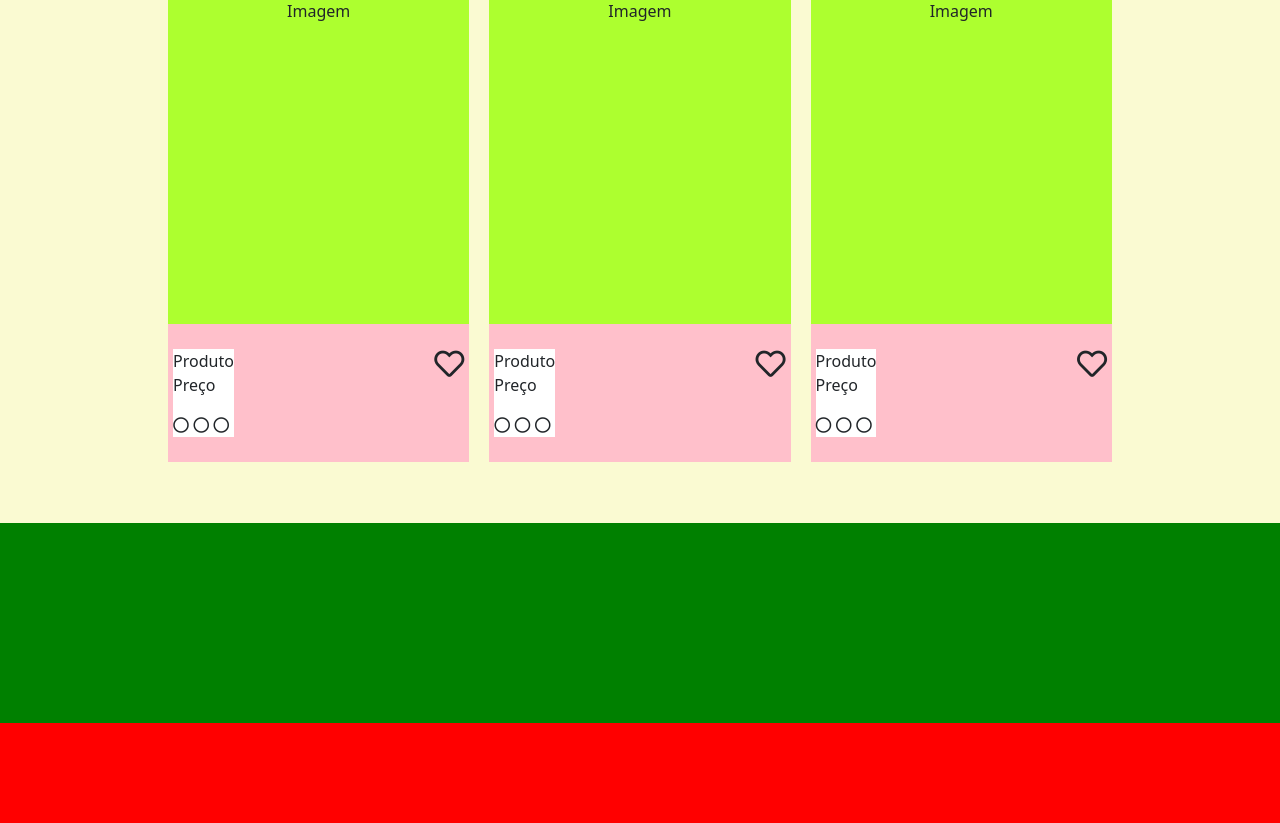
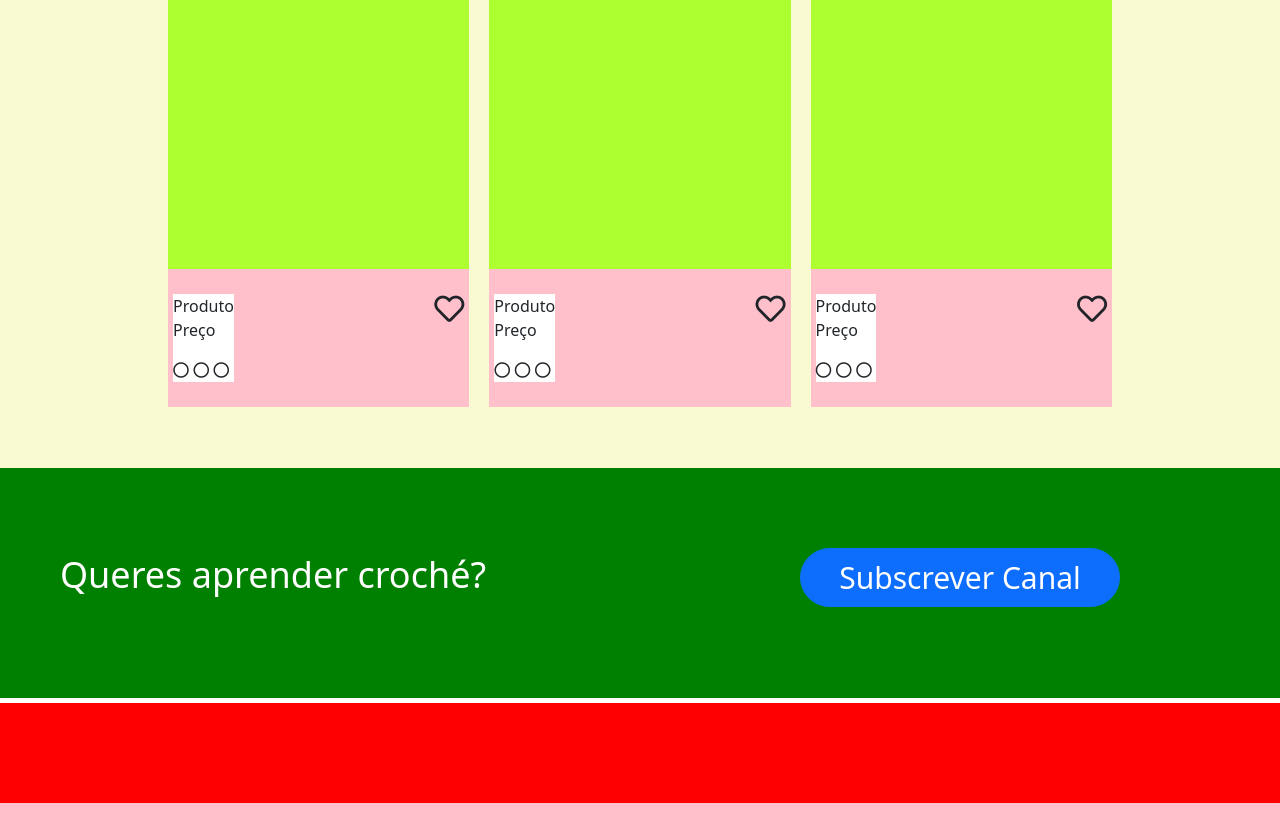
Before and after one commit to mariajardim/Avocro, a PHP site: page / in a window 1280 px wide. Shown: the part 3826-4649 px from the top of the page. Run offline with PHP 8.4, Linux system fonts and the light colour scheme.

Commit message:
youtube ok

```diff
--- a/css/style.css
+++ b/css/style.css
@@ -172,7 +172,7 @@
 
 #desconto {
     width: 100%;
-    height: 285px;
+    height: 230px;
     float: left;
     background-color: pink;
     margin-bottom: 5px;
@@ -190,7 +190,7 @@
         font-size: 36px;
         color: white;
         margin-left: 60px;
-        margin-top: 15%;
+        margin-top: 12.5%;
         float: left;
         width: calc(100% - 50px);
         }
@@ -209,7 +209,7 @@
         padding-left: 30px;
         padding-right: 30px;
         float: left;
-        margin-top: 15%;
+        margin-top: 12.5%;
         margin-right: 25%;
         width: 50%;
         float: right;
@@ -336,10 +336,50 @@
 
 #youtube {
     width: 100%;
-    height: 200px;
+    height: 230px;
     float: left;
     background-color: green;
+    margin-bottom: 5px;
     }
+
+
+    #youtube .canalyoutube {
+        width: 50%;
+        height: 100%;
+        float: left;
+       /* background-color: burlywood; */
+        margin-bottom: 5px;
+        }
+
+        #youtube .canalyoutube p {
+            font-size: 36px;
+            color: white;
+            margin-left: 60px;
+            margin-top: 12.5%;
+            float: left;
+            width: calc(100% - 50px);
+            }
+
+    #youtube .areabotao {
+        width: 50%;
+        height: 100%;
+        float: left;
+        /* background-color: blue; */
+        margin-bottom: 5px;
+        }
+
+        #youtube button {
+            border-radius: 30px;
+            font-size: 30px;
+            padding-left: 30px;
+            padding-right: 30px;
+            float: left;
+            margin-top: 12.5%;
+            margin-right: 25%;
+            width: 50%;
+            float: right;
+            }
+
 
 #footer {
     width: 100%;
--- a/youtube.php
+++ b/youtube.php
@@ -0,0 +1,7 @@
+<div class="canalyoutube">
+     <p> Queres aprender croché?</p>
+</div>
+
+<div class="areabotao">
+    <button type="button" class="btn btn-primary">Subscrever Canal</button>
+</div>
```
